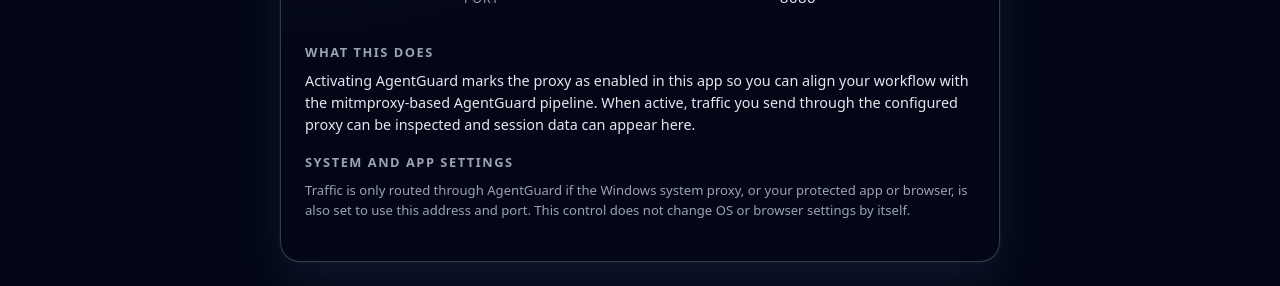
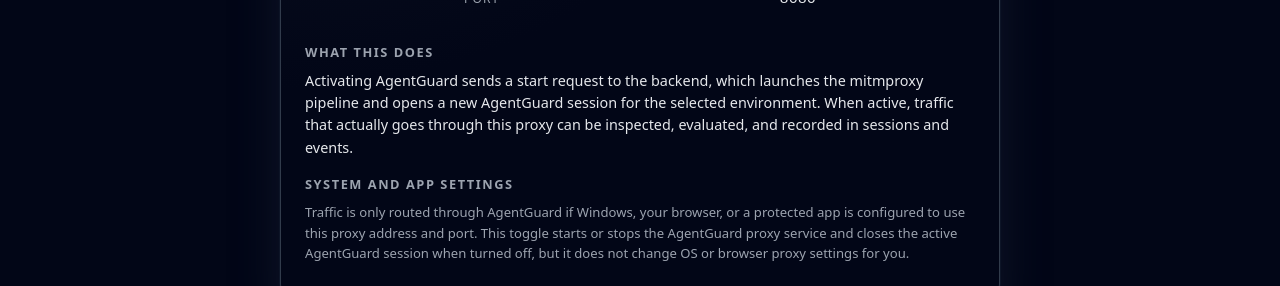
Before and after one commit to Eyal-Elisha/AgentGuard, a React (Vite) app in the folder frontend/: page / in a window 1280 px wide. Shown: the part 666-952 px from the top of the page. Built offline with nearby package versions, Linux system fonts and the light colour scheme; no server answers.

Commit message:
changed some text in the homepage

```diff
--- a/frontend/src/components/Home/Home.jsx
+++ b/frontend/src/components/Home/Home.jsx
@@ -82,15 +82,17 @@ export default function Home() {
         <section className="home-copy">
           <h2 className="home-copy-heading">What this does</h2>
           <p>
-            Activating AgentGuard marks the proxy as enabled in this app so you can align your
-            workflow with the mitmproxy-based AgentGuard pipeline. When active, traffic you send
-            through the configured proxy can be inspected and session data can appear here.
+            Activating AgentGuard sends a start request to the backend, which launches the
+            mitmproxy pipeline and opens a new AgentGuard session for the selected environment. When
+            active, traffic that actually goes through this proxy can be inspected, evaluated, and
+            recorded in sessions and events.
           </p>
           <h2 className="home-copy-heading">System and app settings</h2>
           <p className="home-copy-note">
-            Traffic is only routed through AgentGuard if the Windows system proxy, or your protected
-            app or browser, is also set to use this address and port. This control does not change
-            OS or browser settings by itself.
+            Traffic is only routed through AgentGuard if Windows, your browser, or a protected app
+            is configured to use this proxy address and port. This toggle starts or stops the
+            AgentGuard proxy service and closes the active AgentGuard session when turned off, but
+            it does not change OS or browser proxy settings for you.
           </p>
         </section>
       </div>
```
